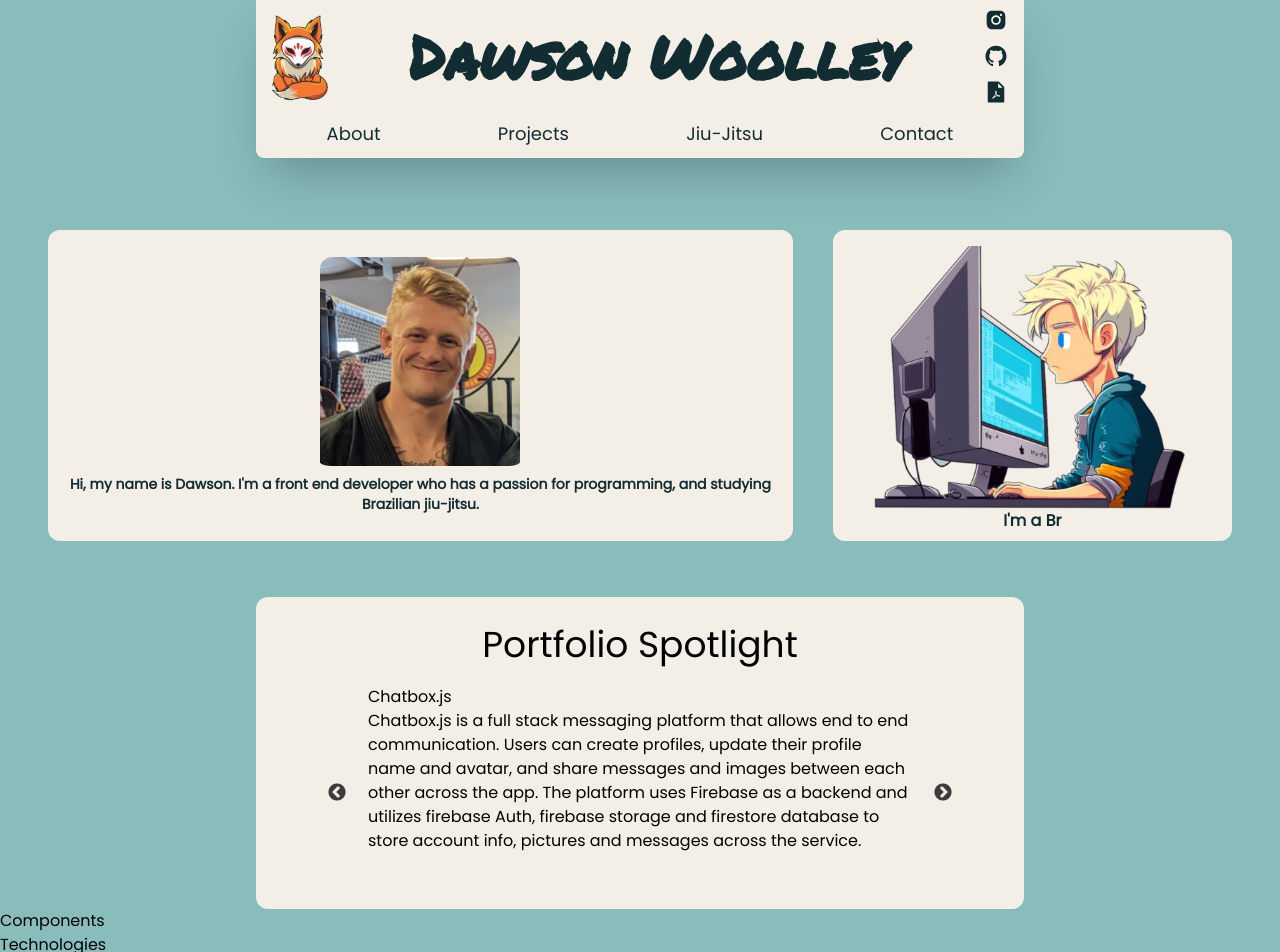
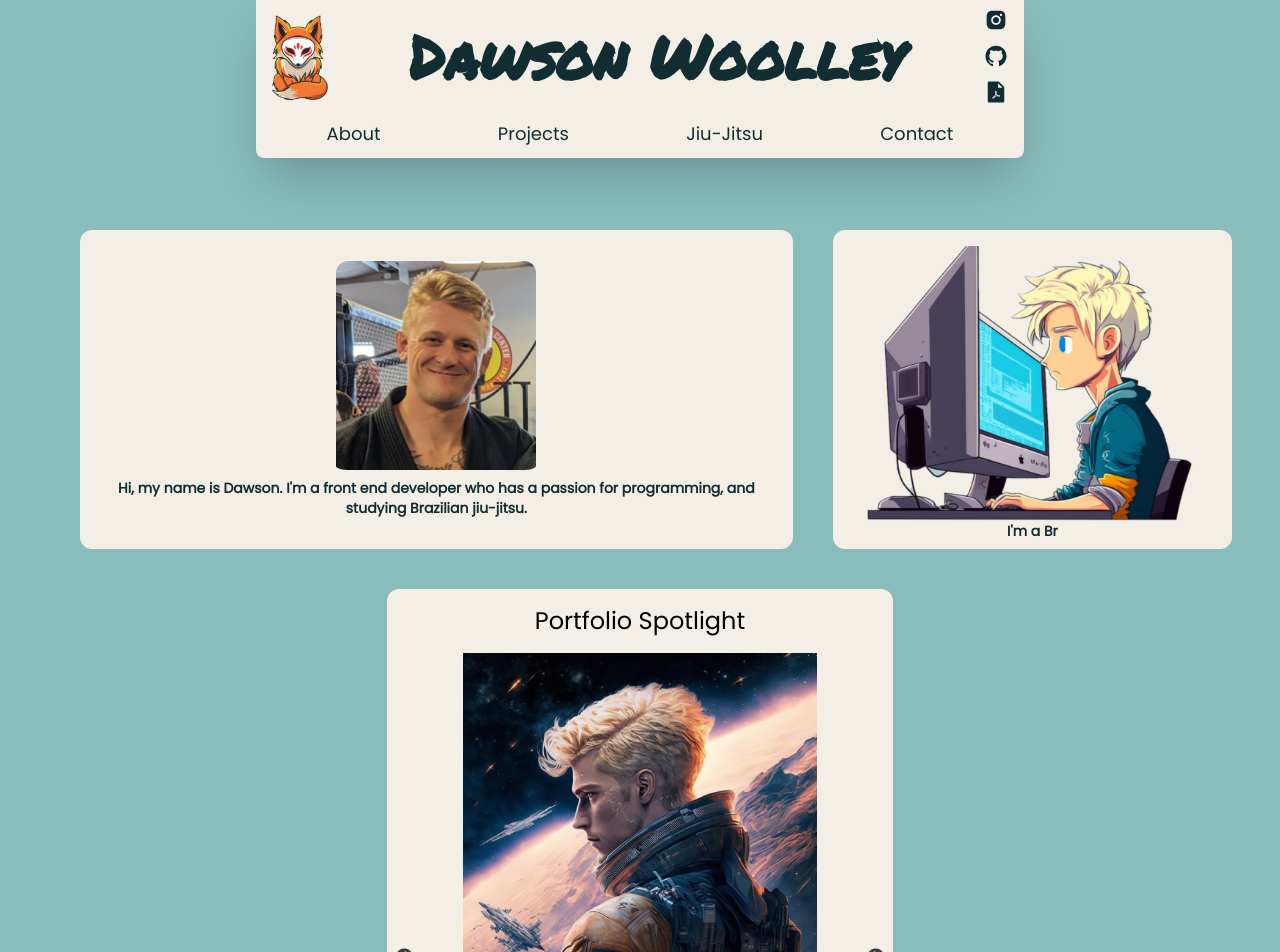
Before and after one commit to Dawsonkw/professionalPortfolio, a React (Vite) app: page / in a window 1280 px wide. Shown: the top 952 px of the page. Built offline with nearby package versions, Linux system fonts and the light colour scheme; a web font is replaced by a local one.

Commit message:
formatted carousel at various breakpoints, adjusted some padding across breakpoints

```diff
--- a/src/components/About.jsx
+++ b/src/components/About.jsx
@@ -18,16 +18,16 @@ function About(props) {
             <div className='flex iphone5:flex-col 350:flex-col mobile:flex-col sm:flex-row  sm:px-4 justify-between  py-4 px-4 mt-10'>
 
                 <div className='flex w-3/5  mt-4 iphone5:mx-auto xl:mx-8 iphone5:order-2 350:order-2 mobile:order-2 sm:order-1 '>
-                    <div className='flex flex-col justify-center items-center bg-bone py-4 px-4 w-full h-full  rounded-xl iphone5:rounded-xl 350:rounded-xl mobile:rounded-xl sm:rounded-tr-none sm:rounded-br-none xl:rounded-xl xl:mr-1 text-xl text-center text-reallyDarkTurquoise font-bold iphone5:text-sm iphone5:w-screen'>
+                    <div className='flex flex-col justify-center items-center bg-bone py-4 px-4 w-full h-full  rounded-xl iphone5:rounded-xl 350:rounded-xl mobile:rounded-xl sm:rounded-tr-none sm:rounded-br-none xl:rounded-xl xl:mr-1 text-xl text-center text-reallyDarkTurquoise font-bold iphone5:text-sm iphone5:w-screen iphone5:ml-8 '>
                     <img className='rounded-xl mx-auto items-center iphone5:hidden 350:hidden mobile:hidden sm:flex pb-2' src={headshot} style={{width: '200px'}} alt="" />
                         Hi, my name is Dawson. I'm a front end developer who has a passion for programming, and studying Brazilian jiu-jitsu.
 
                     </div>
                 </div>
 
-                <div className=' flex flex-col justify-center items-center mt-4 mr-2 mobile:order-1 iphone5:order-1 350:order-1 sm:order-2 text-center sm:px-6 bg-bone iphone5:rounded-xl 350:rounded-xl mobile:rounded-xl sm:rounded-tl-none sm:rounded-bl-none xl:rounded-xl xl:ml-1 text-reallyDarkTurquoise font-bold xl:mx-8'>
-                    <img className='mx-auto pt-4  ' src={character} style={{width: '375px'}} alt="" />
-                    <p className='pb-2'>I'm a {text}</p>
+                <div className=' flex flex-col justify-center items-center mt-4 mr-2 mobile:order-1 iphone5:order-1 350:order-1 sm:order-2 text-center sm:px-4 bg-bone iphone5:mr-4 iphone5:ml-4 sm:ml-0 iphone5:rounded-xl 350:rounded-xl mobile:rounded-xl sm:rounded-tl-none sm:rounded-bl-none xl:rounded-xl xl:ml-1 text-reallyDarkTurquoise font-bold xl:mx-8 xl:w-1/3'>
+                    <img className='mx-auto pt-4 ' src={character} style={{width: '375px'}} alt="" />
+                    <p className='pb-2 sm:text-sm overflow-y-auto'>I'm a {text}</p>
                 </div>
             </div>
         </div>
--- a/src/components/Carousel.jsx
+++ b/src/components/Carousel.jsx
@@ -2,6 +2,7 @@ import React from 'react';
 import Slider from "react-slick";
 import "slick-carousel/slick/slick.css";
 import "slick-carousel/slick/slick-theme.css";
+import placeholder from '../images/placeholder.png'
 
 var settings = {
     dots: false,
@@ -50,29 +51,28 @@ function Carousel(props) {
 
     return (
         <div>
-            <div className=" flex items-center justify-centeroverflow-hidden">
-                <div className=" sm:w-3/4 iphone5:w-full mobile:mx-auto py-2">
-                  <h2 className="text-center text-4xl p-5"> Portfolio Spotlight </h2>
-                  <Slider {...settings} className='sm:w-full'>
-                  <div className='px-4'>
-
-                        <h1 className="">Chatbox.js</h1>
-                        <p className="">Chatbox.js is a full stack messaging platform that allows end to end communication. Users can create profiles, update their profile name and avatar, and share messages and images between each other across the app. The platform uses Firebase as a backend and utilizes firebase Auth, firebase storage and firestore database to store account info, pictures and messages across the service. </p>
+                <div className="">
+                  <h2 className="text-center p-4 iphone5:text-2xl"> Portfolio Spotlight </h2>
+                  <Slider {...settings} className=' w-full mx-auto' style={{maxWidth: '500px', }}>
+                  <div className='flex justify-center items-center'>
+                        <img className='iphone5:w-4/5 mx-auto' src={placeholder} alt="" />
+                        <h1 className="text-center p-2">Chatbox.js</h1>
+                        <p className=" iphone5:w-full iphone5:text-sm py-2 px-4  " >Chatbox.js is a full stack messaging platform that allows end to end communication. Users can create profiles, update their profile name and avatar, and share messages and images between each other across the app. The platform uses Firebase as a backend and utilizes firebase Auth, firebase storage and firestore database to store account info, pictures and messages across the service. </p>
                   </div>
-                  <div className='px-4'>
-
-                        <h1 className="">Shamazon E-commerce Platform</h1>
-                        <p className="">Shamazon is a fullstack web application that operates as an ecommerce platform. Built in React js it uses Firebase for both authentication and data storage using the firebase-auth and Firestore features provided. Users can create accounts, login to existing accounts and shop for items. There is a search feature that allows users to find items based on their names and a total that is calculated as items are put into the cart. </p>
+                  <div className='flex justify-center items-center'>
+                        <img className='iphone5:w-4/5 mx-auto' src={placeholder} alt="" />
+                        <h1 className="text-center p-2">Shamazon E-commerce Platform</h1>
+                        <p className="iphone5:w-full iphone5:text-sm py-2 px-4 " style={{maxWidth: '400px'}}>Shamazon is a fullstack web application that operates as an ecommerce platform. Built in React js it uses Firebase for both authentication and data storage using the firebase-auth and Firestore features provided. Users can create accounts, login to existing accounts and shop for items. There is a search feature that allows users to find items based on their names and a total that is calculated as items are put into the cart. </p>
                   </div>
-                  <div className='px-4'>
-
-                        <h1 className="">Protogen Data Visualization App</h1>
-                        <p className="">The Protogen Data Visualization App is an application that displays various information about companies and calculates scores based off mock data generated by representatives and artificial intelligence. The Protogen Scored Opportunities Chart opens into a dialog view that displays various datasets about the fictional companies in graphical format. The various charts are built using Formidables Victory Charts library and the various components are built using MaterialUI.</p>
+                  <div className='flex justify-center items-center'>
+                        <img className='iphone5:w-4/5 mx-auto' src={placeholder} alt="" />
+                        <h1 className="text-center p-2">Protogen Data Visualization App</h1>
+                        <p className="iphone5:w-full iphone5:text-sm py-2 px-4 " style={{maxWidth: '400px'}}>The Protogen Data Visualization App is an application that displays various information about companies and calculates scores based off mock data generated by representatives and artificial intelligence. The Protogen Scored Opportunities Chart opens into a dialog view that displays various datasets about the fictional companies in graphical format. The various charts are built using Formidables Victory Charts library and the various components are built using MaterialUI.</p>
                     </div>
-                    <div className='px-4'>
-
-                        <h1 className="">The Otter MMA News App</h1>
-                        <p className="">The Otter is a dynamic news application that serves the user with MMA based news. It was built in react. The data is pulled from 2 API's and served in a card based system. There is a dynamic carousel that displays the first three articles from each API call. The app is fully responsive and utilizes API Calls and manipulation of JSON data, dynamic DOM events and is styled using Tailwind CSS.</p>
+                    <div className='flex justify-center items-center'>
+                        <img className='iphone5:w-4/5 mx-auto' src={placeholder} alt="" />
+                        <h1 className="text-center p-2">The Otter MMA News App</h1>
+                        <p className="iphone5:w-full iphone5:text-sm py-2 px-4 " style={{maxWidth: '400px'}}>The Otter is a dynamic news application that serves the user with MMA based news. It was built in react. The data is pulled from 2 API's and served in a card based system. There is a dynamic carousel that displays the first three articles from each API call. The app is fully responsive and utilizes API Calls and manipulation of JSON data, dynamic DOM events and is styled using Tailwind CSS.</p>
                     </div>
                   </Slider>
                   <style>
@@ -83,7 +83,6 @@ function Carousel(props) {
                     color: black;}`}
                   </style>
                 </div>
-            </div>
         </div>
     );
 }
--- a/src/components/Header.jsx
+++ b/src/components/Header.jsx
@@ -7,7 +7,7 @@ import { Link } from 'react-scroll';
 function Header(props) {
     return (
         <div>
-            <div className='bg-bone text-reallyDarkTurquoise mx-auto iphone5:w-3/4 sm:w-3/5 shadow-2xl rounded-lg rounded-tl-none rounded-tr-none'>
+            <div className='bg-bone text-reallyDarkTurquoise mx-auto iphone5:w-4/5 sm:w-3/5 shadow-2xl rounded-lg rounded-tl-none rounded-tr-none '>
                 <div>
                     <div className='flex flex-row items-center'>
                         <div>
--- a/src/components/Projects.jsx
+++ b/src/components/Projects.jsx
@@ -4,8 +4,12 @@ import Carousel from './Carousel';
 function Projects(props) {
     return (
         <div id='projects'>
-                <div className='relative bg-bone mx-auto iphone5:w-3/4 sm:w-3/5 rounded-xl mt-10' >
-                    <Carousel />
+                <div className=''>
+                    <div className='flex iphone5:m-8 mobile:m-8 sm:m-2  '>
+                        <div className=' bg-bone mx-auto iphone5:w-full sm:w-3/5 lg:w-2/5 md:w-7/12 rounded-xl mt-4 iphone5:px-8' >
+                            <Carousel />
+                        </div>
+                    </div>
                 </div>
         </div>
     );
```
Also changed, not shown: src/images/placeholder.png (added).
